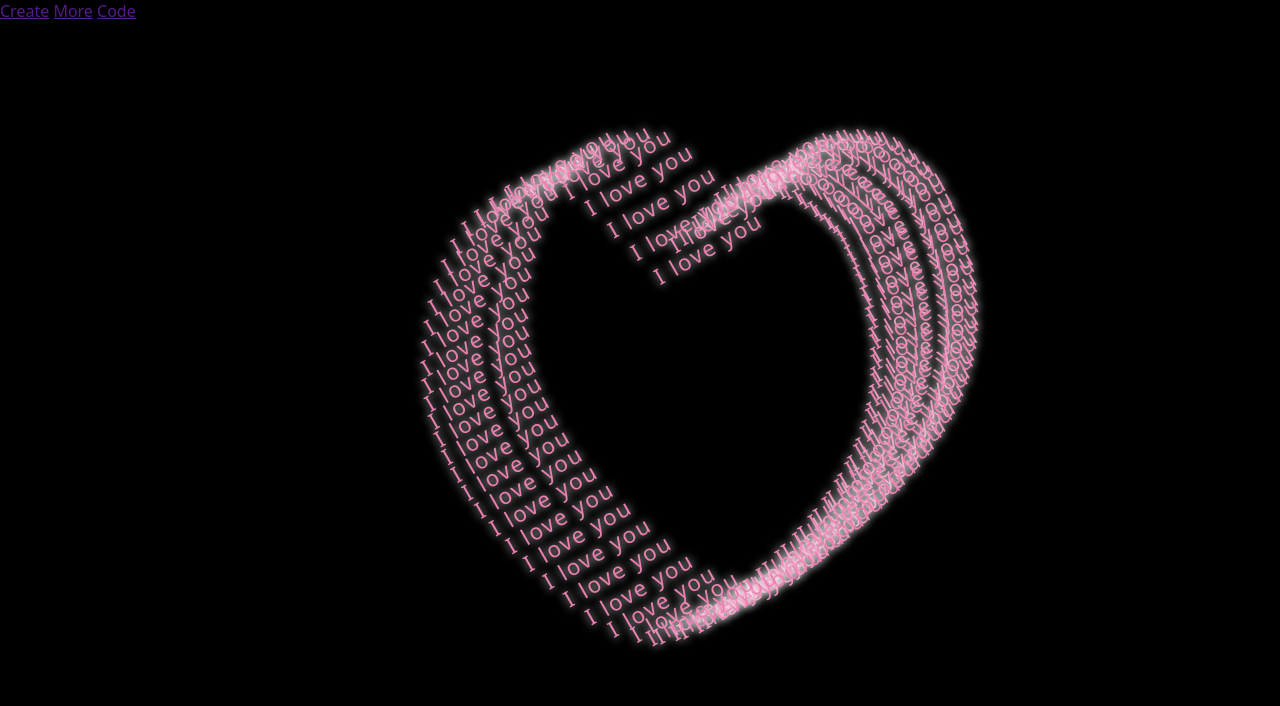
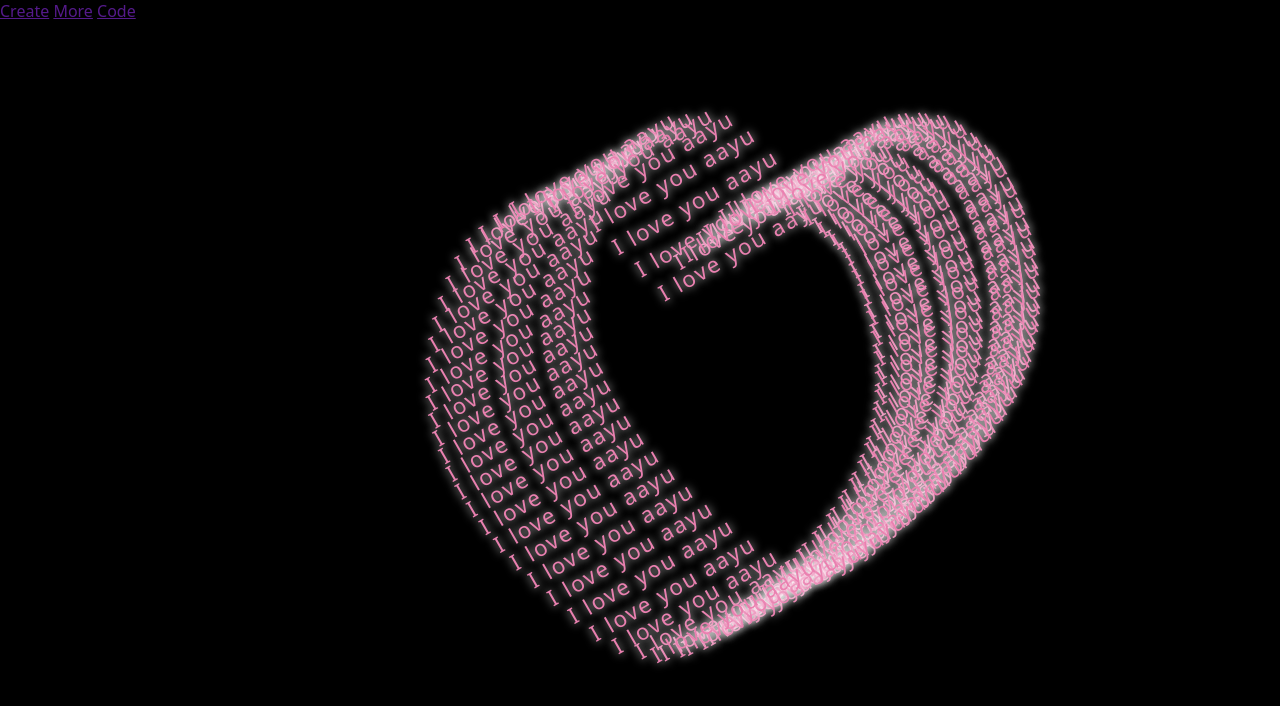
Before and after one commit to hrsh-builds/animation, a plain HTML site: page index.html in a window 1280 px wide. Drawn offline with Linux system fonts and the light colour scheme.

Commit message:
Update index.html

```diff
--- a/index.html
+++ b/index.html
@@ -125,7 +125,7 @@
 
       const word = document.createElement('div');
       word.className = 'love_word';
-      word.textContent = 'I love you';
+      word.textContent = 'I love you aayu';
 
       v.appendChild(word);
       h.appendChild(v);
```
